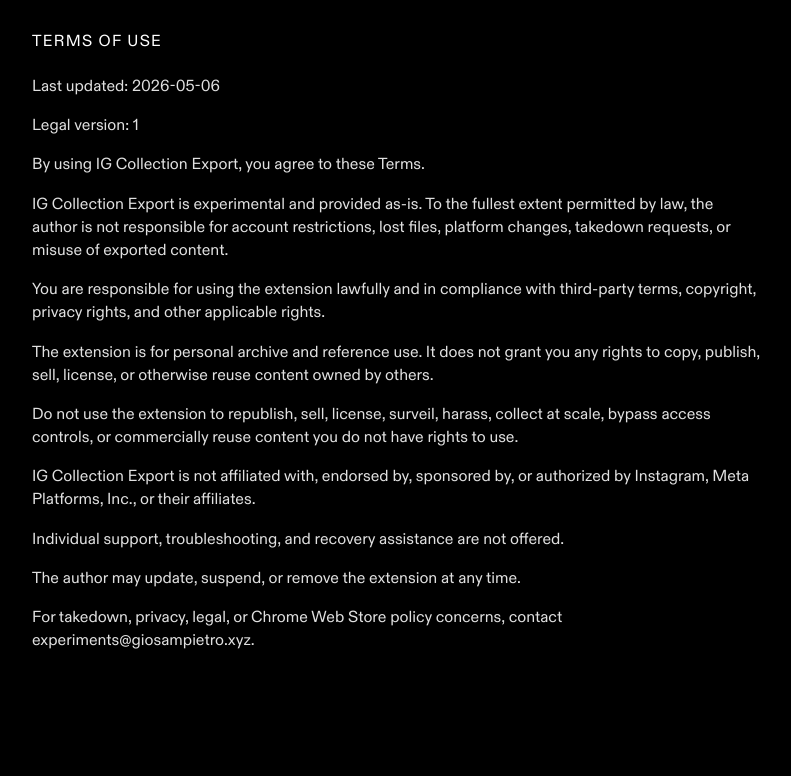
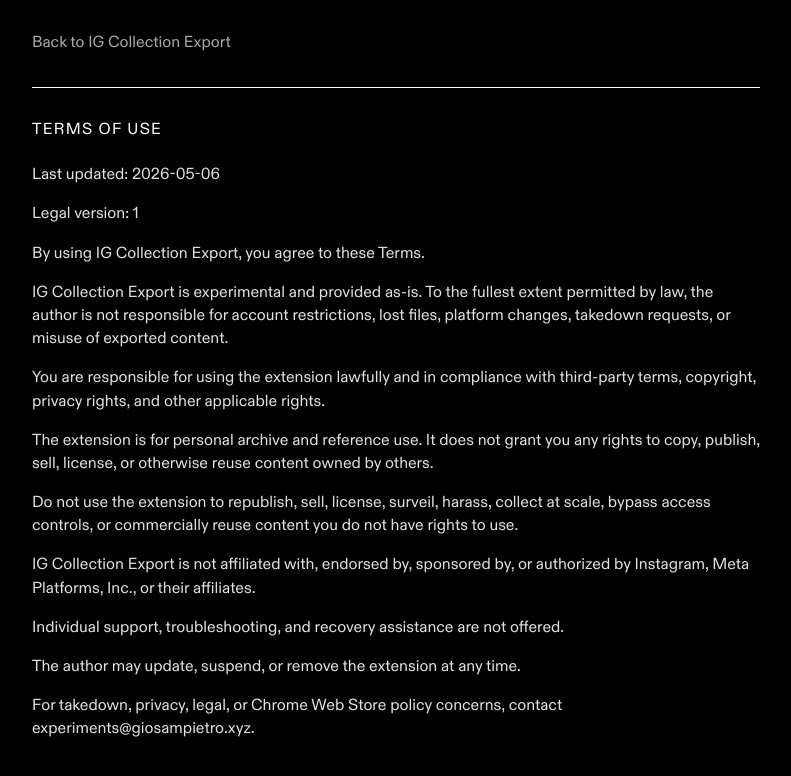
Before and after one commit to giosampietro/giosampietro-experiments, a Jekyll site: the page built from ig-collection-export/terms/index.md, in a window 1280 px wide. Shown: the top 776 px of the page, without its empty margins (244-1035 px from the left). Built offline with Jekyll 4.4.1, drawn with Linux system fonts in a browser that asks for light colours.

Commit message:
Add legal page back links

```diff
--- a/ig-collection-export/terms/index.md
+++ b/ig-collection-export/terms/index.md
@@ -1,6 +1,10 @@
 ---
 layout: default
 title: Terms of Use
+---
+
+<p class="back-link"><a href="../">Back to IG Collection Export</a></p>
+
 ---
 
 # Terms of Use
```
Also changed, not shown: ig-collection-export/privacy/index.md (+4 -0 lines).
